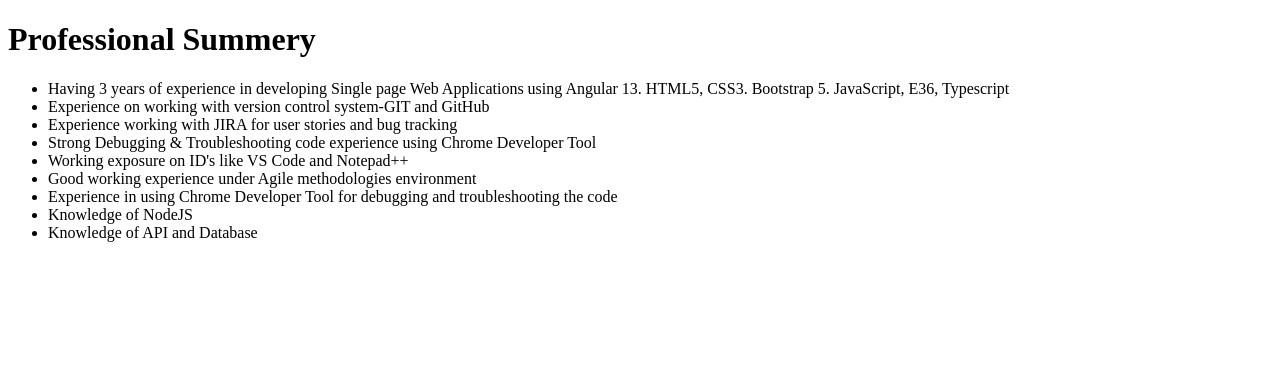
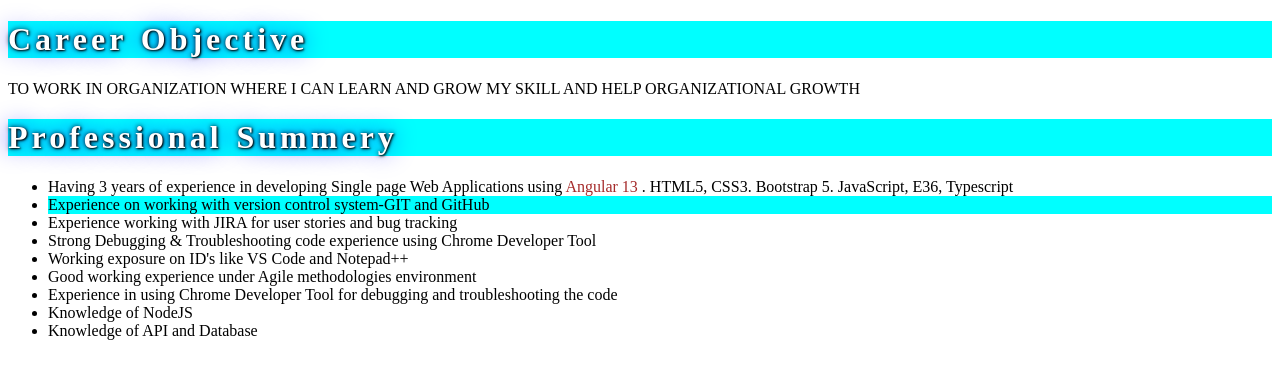
Before and after one commit to Jagdish606/my-profile, a plain HTML site: page home.html in a window 1280 px wide. Drawn offline with Linux system fonts and the light colour scheme.

Commit message:
update css
update css

```diff
--- a/home.html
+++ b/home.html
@@ -4,12 +4,30 @@
     <meta charset="UTF-8">
     <meta name="viewport" content="width=device-width, initial-scale=1.0">
     <title>Home</title>
+    <style>
+
+        #zero{
+            color: brown;
+        }
+        .z{
+            color: black; background-color: aqua;
+        }
+        h1{
+            word-spacing: 2px;
+            letter-spacing: 4px;
+
+            color: white;
+            text-shadow: 1px 1px 2px black, 0 0 25px blue, 0 0 5px rgb(0, 0, 0);background-color: aqua;
+        }
+    </style>
 </head>
 <body>
-    <h1>Professional Summery</h1>
+    <h1 class="TWO">Career Objective</h1>
+    <span>TO WORK IN ORGANIZATION WHERE I CAN LEARN AND GROW MY SKILL AND HELP ORGANIZATIONAL GROWTH</span>
+    <h1 class="one">Professional Summery</h1>
     <ul>
-        <li>Having 3 years of experience in developing Single page Web Applications using Angular 13. HTML5, CSS3. Bootstrap 5. JavaScript, E36, Typescript</li>
-        <li>Experience on working with version control system-GIT and GitHub </li>
+        <li>Having 3 years of experience in developing Single page Web Applications using <span id="zero">Angular 13</span> . HTML5, CSS3. Bootstrap 5. JavaScript, E36, Typescript</li>
+        <li class="z">Experience on working with version control system-GIT and GitHub </li>
         <li>Experience working with JIRA for user stories and bug tracking</li>
         <li>Strong Debugging & Troubleshooting code experience using Chrome Developer Tool</li>
         <li>Working exposure on ID's like VS Code and Notepad++</li>
```
